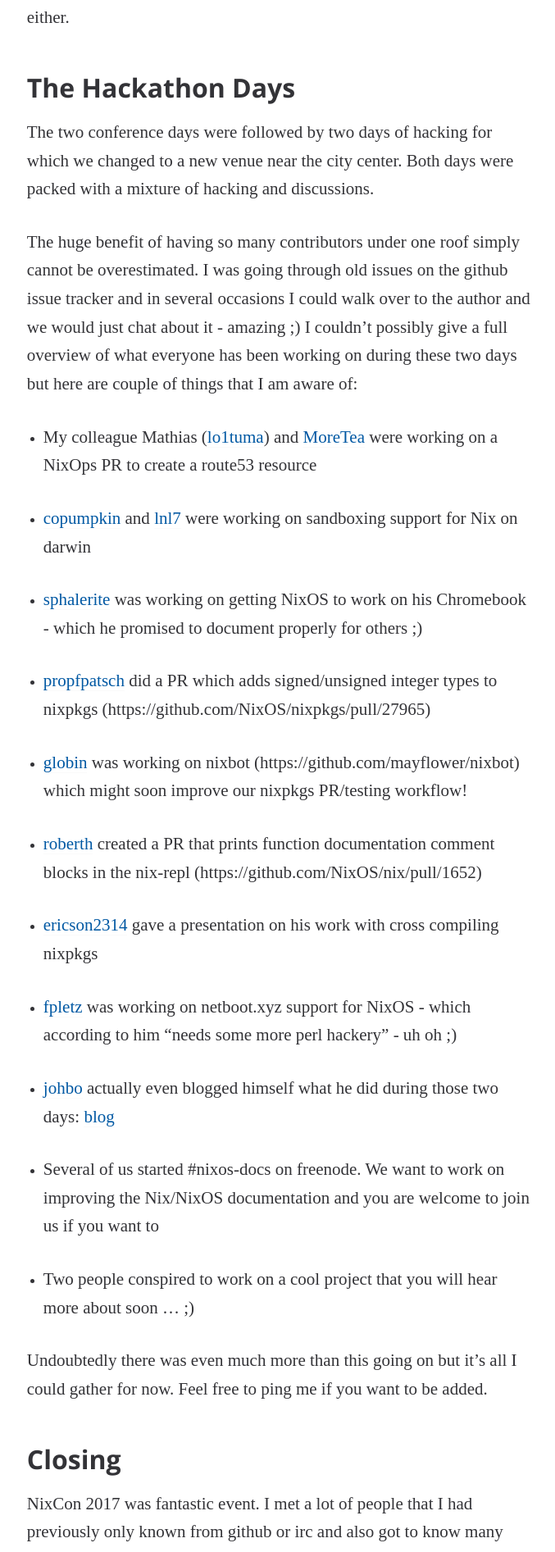
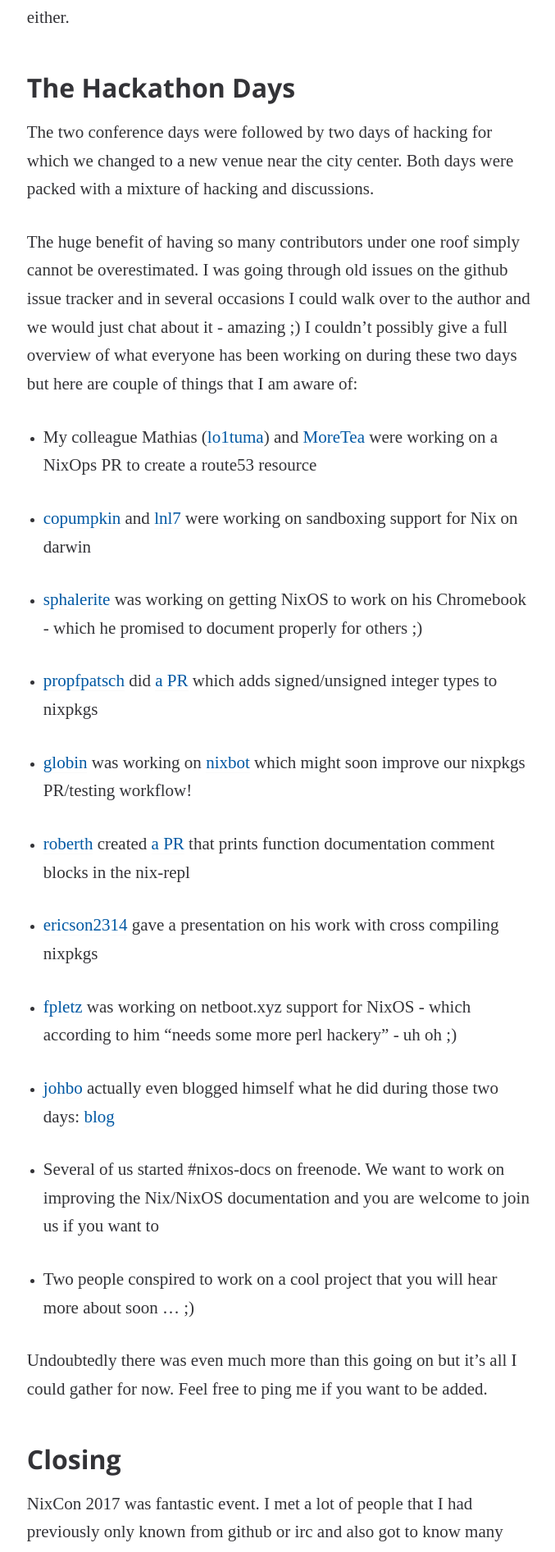
Before and after one commit to holidaycheck/tech-blog, a Jekyll site: the page built from _posts/2017-11-01-nixcon2017.md, in a window 1280 px wide. Shown: the part 3060-4953 px from the top of the page at 82% size, without its empty margins (300-977 px from the left). Built offline with Jekyll 4.4.1, drawn with Linux system fonts in a browser that asks for light colours; some web fonts are replaced.

Commit message:
Use the URLs as links.

```diff
--- a/_posts/2017-11-01-nixcon2017.md
+++ b/_posts/2017-11-01-nixcon2017.md
@@ -51,11 +51,11 @@
 
 - [sphalerite][sphalerite] was working on getting NixOS to work on his Chromebook - which he promised to document properly for others ;)
 
-- [propfpatsch][profpatsch] did a PR which adds signed/unsigned integer types to nixpkgs (https://github.com/NixOS/nixpkgs/pull/27965)
+- [propfpatsch][profpatsch] did [a PR](https://github.com/NixOS/nixpkgs/pull/27965) which adds signed/unsigned integer types to nixpkgs
 
-- [globin][globin] was working on nixbot (https://github.com/mayflower/nixbot) which might soon improve our nixpkgs PR/testing workflow!
+- [globin][globin] was working on [nixbot](https://github.com/mayflower/nixbot) which might soon improve our nixpkgs PR/testing workflow!
 
-- [roberth][roberth] created a PR that prints function documentation comment blocks in the nix-repl (https://github.com/NixOS/nix/pull/1652)
+- [roberth][roberth] created [a PR](https://github.com/NixOS/nix/pull/1652) that prints function documentation comment blocks in the nix-repl
 
 - [ericson2314][ericson2314] gave a presentation on his work with cross compiling nixpkgs
 
```
